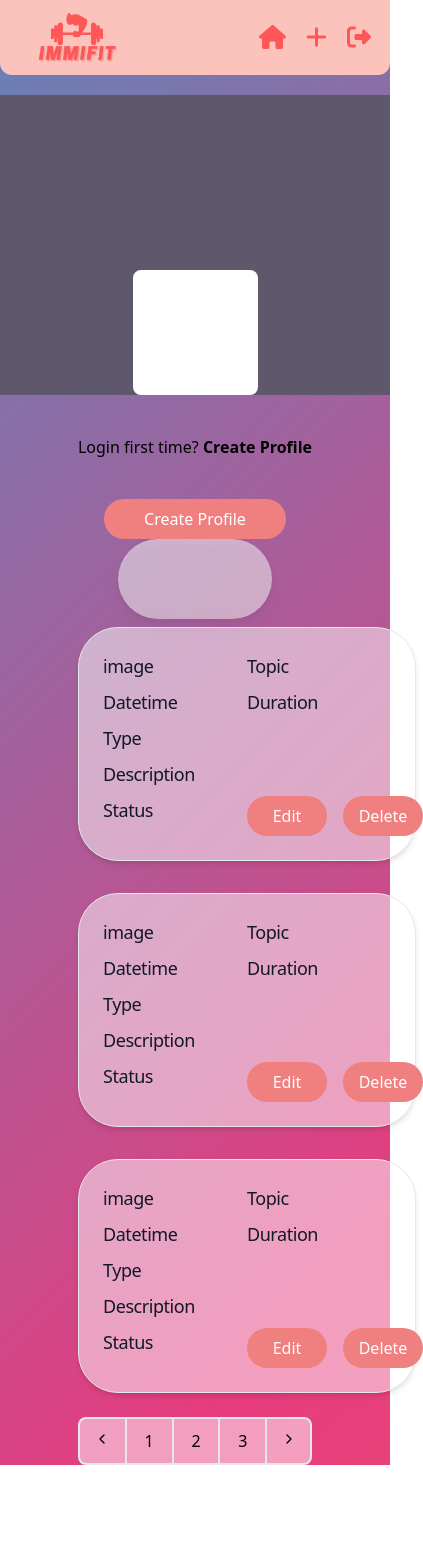
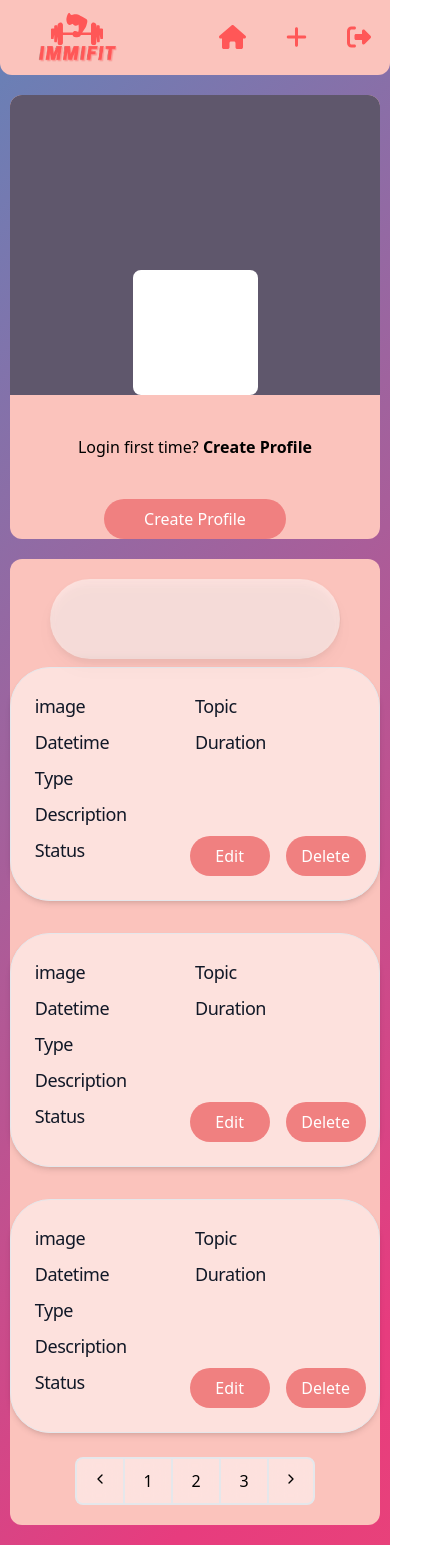
Before and after one commit to SupTarr/FrontendImmifit, a React (Vite) app: page / in a window 390 px wide. Shown: the whole page, 423 px wide, since content can reach past the window. Before the commit the page ends 1465 px from the top, so only its background shows below. Built offline with nearby package versions, Linux system fonts and the light colour scheme.

Commit message:
New Responsive Home

```diff
--- a/package.json
+++ b/package.json
@@ -13,6 +13,8 @@
     "@fortawesome/free-regular-svg-icons": "^6.1.2",
     "@fortawesome/free-solid-svg-icons": "^6.1.2",
     "@fortawesome/react-fontawesome": "^0.2.0",
+    "axios": "^0.27.2",
+    "cors": "^2.8.5",
     "react": "^18.2.0",
     "react-dom": "^18.2.0",
     "react-icons": "^4.4.0",
--- a/src/components/footer/Footer.jsx
+++ b/src/components/footer/Footer.jsx
@@ -20,7 +20,7 @@ function Footer() {
   }
 
   return (
-    <div className="flex justify-center items-center w-[100%]">
+    <div className="flex justify-center items-center w-[100%] mb-5">
       <button onClick={Back} className="bg-white bg-opacity-50 backdrop-blur-xl rounded-l-lg border-r-0 flex content-center justify-center h-12 border-2 w-12
       hover:bg-[#f08080] hover:text-white"><FiChevronLeft className="w-4 h-4 mt-3" /></button>
       {
--- a/src/components/header/Header.jsx
+++ b/src/components/header/Header.jsx
@@ -4,7 +4,7 @@ import "./header.css";
 
 const Header = () => {
   return (
-    <div className="Header">
+    <div className="Header mt-5">
       <div className="Container bg-white bg-opacity-50 backdrop-blur-sm rounded-full drop-shadow-lg">
         <div className="Button hover:bg-[#005B97] hover:text-white py-2 px-4 bg-white bg-opacity-50 backdrop-blur-sm rounded-full drop-shadow-lg font-semibold">
           ALL
--- a/src/components/navbar/Navbar.jsx
+++ b/src/components/navbar/Navbar.jsx
@@ -19,8 +19,8 @@ function Navbar() {
           <a href="/login/:id"><p className="font-bold text-md mx-[20px] text-[#ff5757]">Logout</p></a>
         </div>
         <div className="navbar-text-mobile flex sm:hidden content-center">
-          <a href="/"><FontAwesomeIcon icon={faHouse} size="xl" className="text-[#ff5757] mr-5" /></a>
-          <a href="/form/:id"><FontAwesomeIcon icon={faPlus} size="xl" className="text-[#ff5757] mr-5" /></a>
+          <a href="/"><FontAwesomeIcon icon={faHouse} size="xl" className="text-[#ff5757] mr-10" /></a>
+          <a href="/form/:id"><FontAwesomeIcon icon={faPlus} size="xl" className="text-[#ff5757] mr-10" /></a>
           <a href="/login/:id"><FontAwesomeIcon icon={faRightFromBracket} size="xl" className="text-[#ff5757]" /></a>
         </div>
       </div>
--- a/src/pages/home/Home.jsx
+++ b/src/pages/home/Home.jsx
@@ -5,6 +5,8 @@ import Footer from "../../components/footer/Footer";
 import Navbar from "../../components/navbar/Navbar";
 import "./home.css";
 import Profile from "../profile/Profile";
+import axios from "axios";
+import cors from "cors"
 
 function Home() {
   return (
@@ -12,10 +14,10 @@ function Home() {
       <div>
         <Navbar />
         <div className="flex tablet:flex-col max-w-[1300px] mx-auto">
-          <div className="Profile w-[40%] tablet:w-[100%]">
+          <div className="Profile w-[40%] tablet:w-[100%] mb-5">
             <Profile />
           </div>
-          <div className="Activities max-w-[60%] tablet:w-[100%] mx-auto">
+          <div className="Activities w-[60%] tablet:w-[95%] tablet:mx-[2.5%] mx-5 mb-5 bg-[#fbc3bc] rounded-xl">
             <Header />
             <Container />
             <Container />
--- a/src/pages/profile/Profile.jsx
+++ b/src/pages/profile/Profile.jsx
@@ -2,8 +2,8 @@ import React from "react";
 
 function Profile() {
   return (
-    <div className="h-[100%]">
-      <div className="flex items-end w-[100%] h-[300px] bg-[#5F576C]">
+    <div className="h-[100%] bg-[#fbc3bc] rounded-xl md:ml-5 tablet:mx-[2.5%]">
+      <div className="flex items-end w-[100%] h-[300px] bg-[#5F576C] rounded-t-xl">
         <div className="w-[125px] h-[125px] mx-auto lg:ml-10 rounded-lg bg-[#FFFFFF]">
         </div>
       </div>
```
Also changed, not shown: 1 other file (tests, documents, lock files or other folders).
